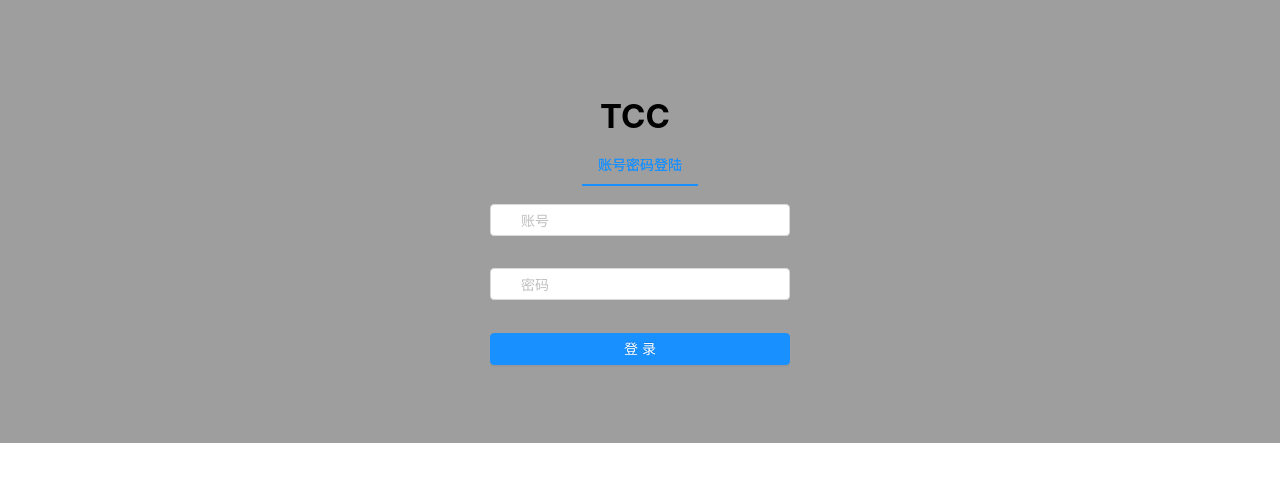
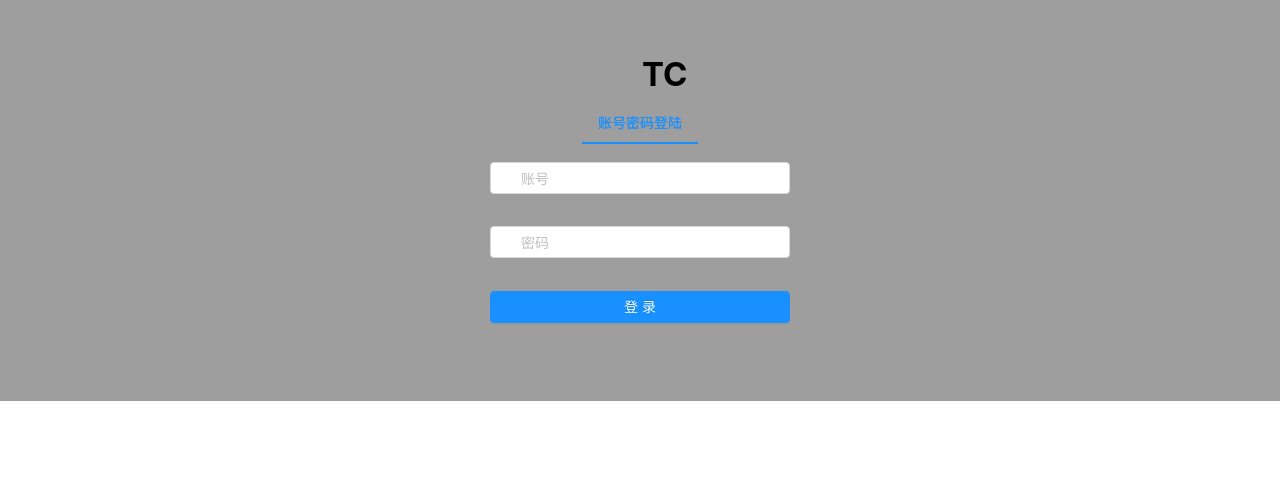
Before and after one commit to thirteenAndwine/test, a Vue app: page /login in a window 1280 px wide. Shown: the top 482 px of the page. Built offline with nearby package versions, Linux system fonts and the light colour scheme.

Commit message:
再次修改了index

```diff
--- a/src/view/user/login.vue
+++ b/src/view/user/login.vue
@@ -5,7 +5,7 @@
         src="http://localhost:10001/assets/logo.710d5090.svg"
         alt="hahha"
       >
-      <span class="LoginName">TCC</span>
+      <span class="LoginName">TC</span>
     </div>
     <a-form
       layout="horizontal"
```
